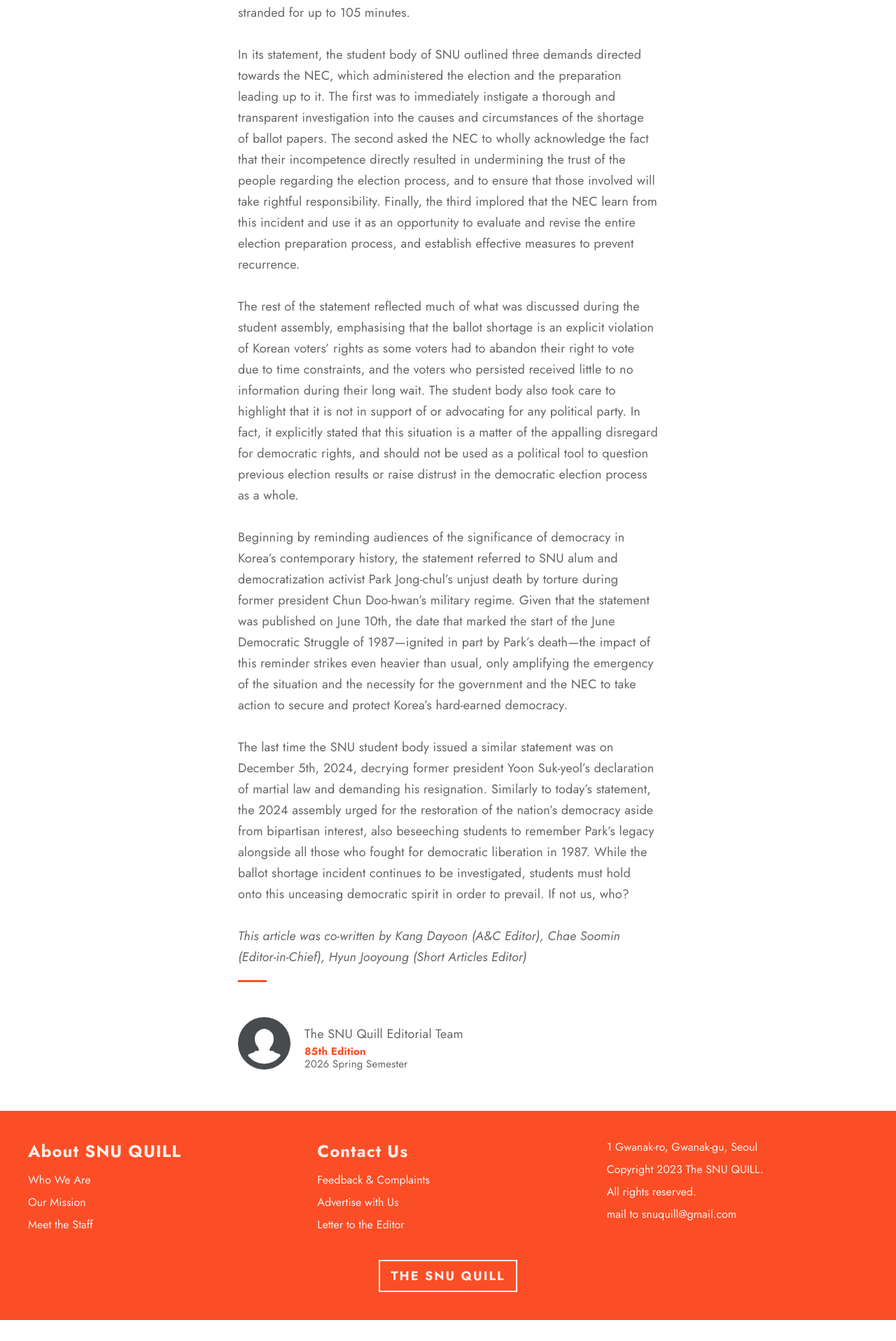
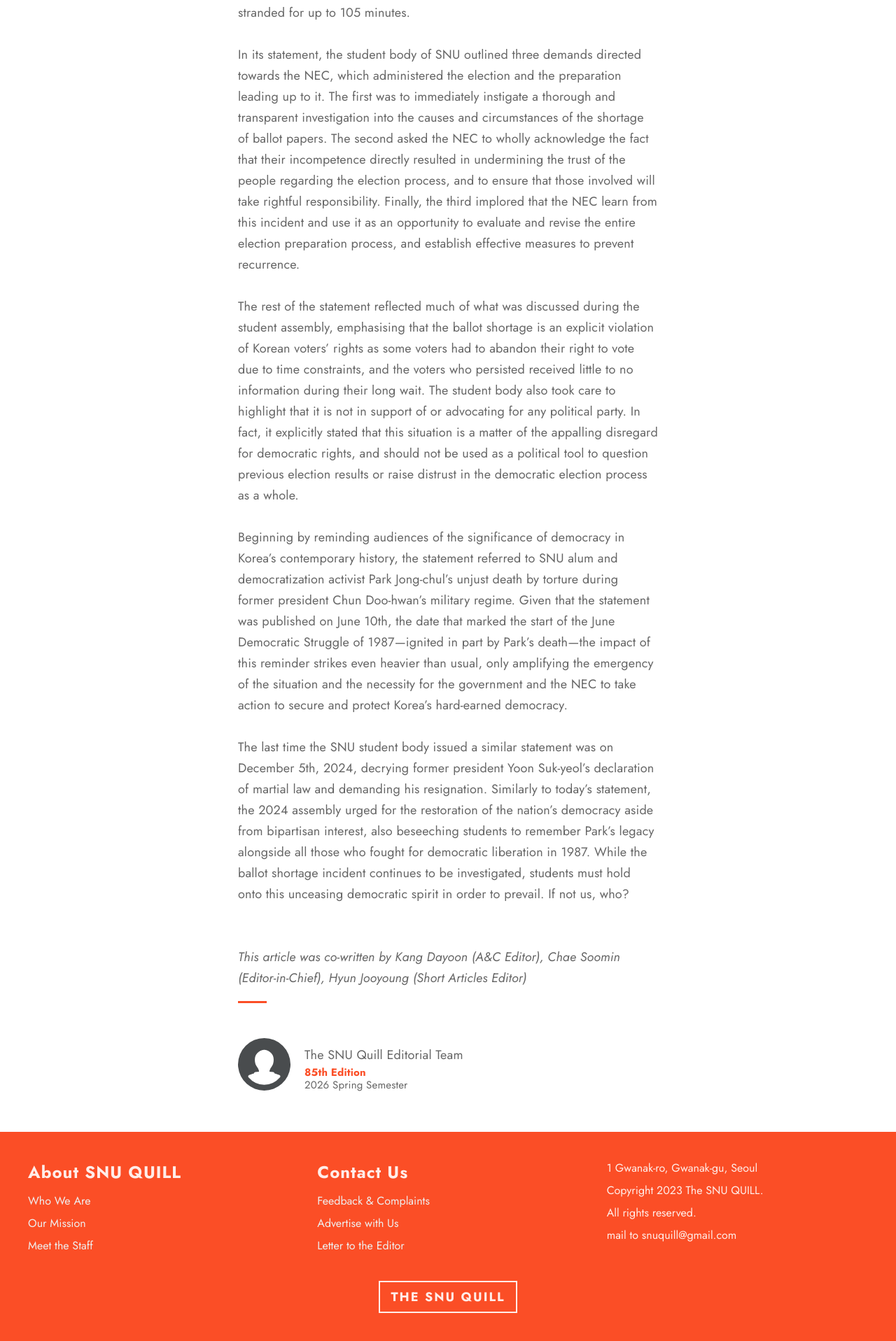
Before and after one commit to snuquill/snuquill.github.io, a Jekyll site: the page built from _articles/223.md, in a window 1280 px wide. Shown: the part 1919-3836 px from the top of the page at 70% size. Built offline with Jekyll 4.4.1, drawn with Linux system fonts in a browser that asks for light colours; before the commit the page ends 3806 px from its top, so only the background shows below that.

Commit message:
Update 223.md

```diff
--- a/_articles/223.md
+++ b/_articles/223.md
@@ -14,4 +14,4 @@
 <br><br>The rest of the statement reflected much of what was discussed during the student assembly, emphasising that the ballot shortage is an explicit violation of Korean voters’ rights as some voters had to abandon their right to vote due to time constraints, and the voters who persisted received little to no information during their long wait. The student body also took care to highlight that it is not in support of or advocating for any political party. In fact, it explicitly stated that this situation is a matter of the appalling disregard for democratic rights, and should not be used as a political tool to question previous election results or raise distrust in the democratic election process as a whole.
 <br><br>Beginning by reminding audiences of the significance of democracy in Korea’s contemporary history, the statement referred to SNU alum and democratization activist Park Jong-chul’s unjust death by torture during former president Chun Doo-hwan’s military regime. Given that the statement was published on June 10th, the date that marked the start of the June Democratic Struggle of 1987—ignited in part by Park’s death—the impact of this reminder strikes even heavier than usual, only amplifying the emergency of the situation and the necessity for the government and the NEC to take action to secure and protect Korea’s hard-earned democracy.
 <br><br>The last time the SNU student body issued a similar statement was on December 5th, 2024, decrying former president Yoon Suk-yeol’s declaration of martial law and demanding his resignation. Similarly to today’s statement, the 2024 assembly urged for the restoration of the nation’s democracy aside from bipartisan interest, also beseeching students to remember Park’s legacy alongside all those who fought for democratic liberation in 1987. While the ballot shortage incident continues to be investigated, students must hold onto this unceasing democratic spirit in order to prevail. If not us, who?
-<br><br>*This article was co-written by Kang Dayoon (A&C Editor), Chae Soomin (Editor-in-Chief), Hyun Jooyoung (Short Articles Editor)*
+<br><br><br>*This article was co-written by Kang Dayoon (A&C Editor), Chae Soomin (Editor-in-Chief), Hyun Jooyoung (Short Articles Editor)*
```
